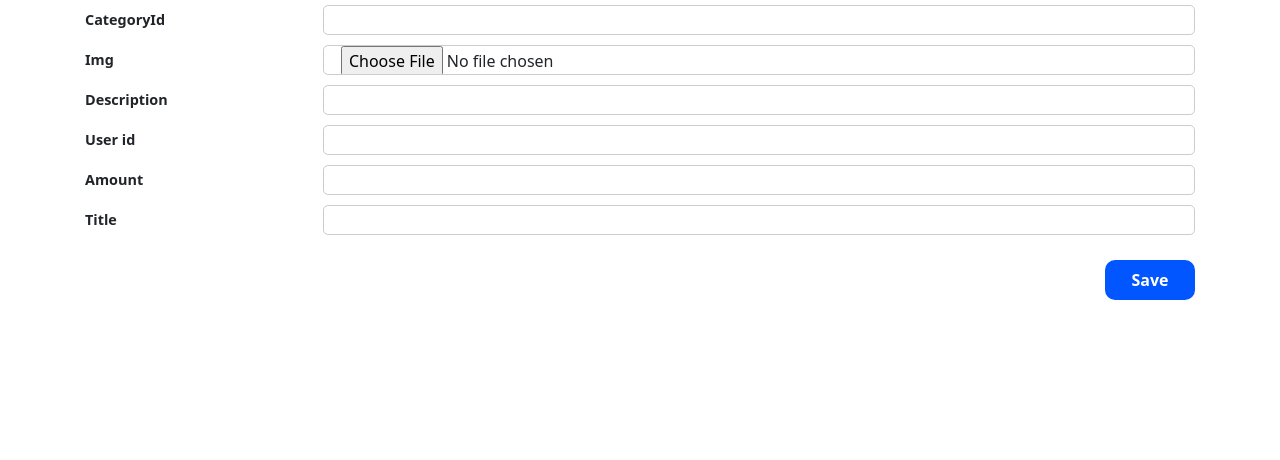
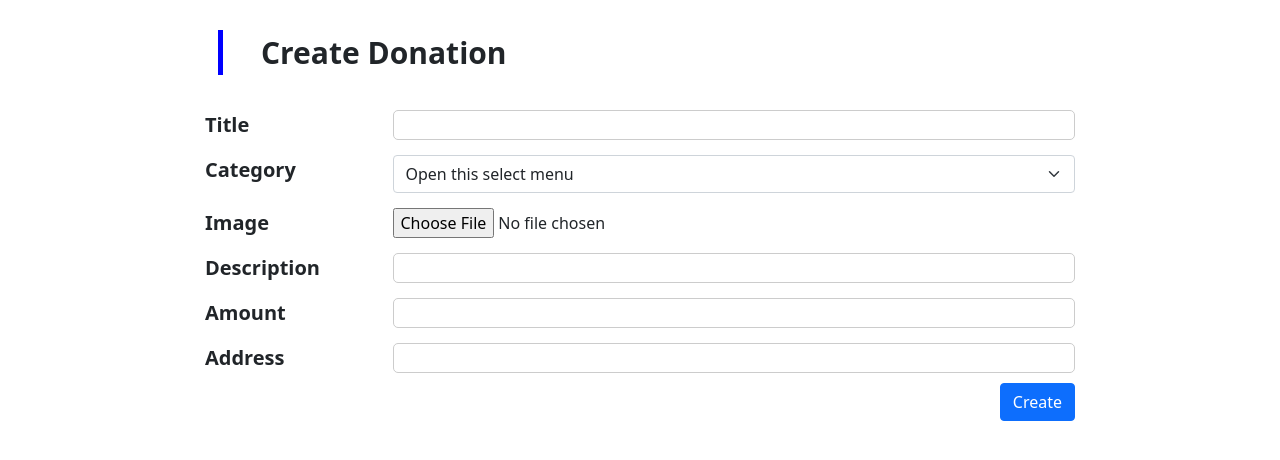
Before and after one commit to anngdinh/minathon2022, a React (Create React App) app in the folder client/: page /create in a window 1280 px wide. Shown: the top 460 px of the page. Built offline with nearby package versions, Linux system fonts and the light colour scheme.

Commit message:
create donation

```diff
--- a/client/public/index.html
+++ b/client/public/index.html
@@ -2,14 +2,14 @@
 <html lang="en">
   <head>
     <meta charset="utf-8" />
-    <link rel="icon" href="%PUBLIC_URL%/favicon.ico" />
+    <link rel="icon" href="%PUBLIC_URL%/logo192" />
     <meta name="viewport" content="width=device-width, initial-scale=1" />
     <meta name="theme-color" content="#000000" />
     <meta
       name="description"
       content="Web site created using create-react-app"
     />
-    <link rel="apple-touch-icon" href="%PUBLIC_URL%/logo192.png" />
+    <link rel="apple-touch-icon" href="%PUBLIC_URL%/logo.png" />
     <script src="https://unpkg.com/react/umd/react.production.min.js" crossorigin></script>
     <!--
       manifest.json provides metadata used when your web app is installed on a
--- a/client/src/Product/Create.js
+++ b/client/src/Product/Create.js
@@ -1,6 +1,7 @@
 import styled from 'styled-components'
 import { Container, Row, Col } from "react-grid-system";
 import { useState } from 'react';
+import { Form, Button } from 'react-bootstrap';
 
 const User = {
     "username": "Long",
@@ -14,48 +15,42 @@ const User = {
 }
 
 export default function Create() {
-    const choices = [
-        {
-            id: 1,
-            name: "Male"
-        },
-        {
-            id: 2,
-            name: "Female"
-        },
-        {
-            id: 3,
-            name: "Other"
-        }
-    ]
-
-    const [checked, setChecked] = useState(1);
 
     return (
         <div>
-            <Container>
+            <Title>
+                Create Donation
+            </Title>
+            <Container style={{maxWidth: "900px"}}>
                 <form encType='multipart/form-data' method="POST">
                     <ContainerInput>
                         <Row>
-                            <Col lg={2.5}><NameInput>CategoryId</NameInput></Col>
+                            <Col lg={2.5}><NameInput>Title</NameInput></Col>
                             <Col lg={9.5}><Input type="text" /></Col>
                         </Row>
                     </ContainerInput>
                     <ContainerInput>
                         <Row>
-                            <Col lg={2.5}><NameInput>Img</NameInput></Col>
-                            <Col lg={9.5}><Input type="file" /></Col>
+                            <Col lg={2.5}><NameInput>Category</NameInput></Col>
+                            <Col lg={9.5}>
+                                <Form.Select aria-label="Default select example">
+                                    <option>Open this select menu</option>
+                                    <option value="1">Clothing</option>
+                                    <option value="2">Funiture</option>
+                                    <option value="3">Shoe</option>
+                                </Form.Select>
+                            </Col>
+                        </Row>
+                    </ContainerInput>
+                    <ContainerInput>
+                        <Row>
+                            <Col lg={2.5}><NameInput>Image</NameInput></Col>
+                            <Col lg={9.5}><input type="file" /></Col>
                         </Row>
                     </ContainerInput>
                     <ContainerInput>
                         <Row>
                             <Col lg={2.5}><NameInput>Description</NameInput></Col>
-                            <Col lg={9.5}><Input type="text" /></Col>
-                        </Row>
-                    </ContainerInput>
-                    <ContainerInput>
-                        <Row>
-                            <Col lg={2.5}><NameInput>User id</NameInput></Col>
                             <Col lg={9.5}><Input type="text" /></Col>
                         </Row>
                     </ContainerInput>
@@ -67,21 +62,28 @@ export default function Create() {
                     </ContainerInput>
                     <ContainerInput>
                         <Row>
-                            <Col lg={2.5}><NameInput>Title</NameInput></Col>
+                            <Col lg={2.5}><NameInput>Address</NameInput></Col>
                             <Col lg={9.5}><Input type="text" /></Col>
                         </Row>
                     </ContainerInput>
 
-                    <ButtonSave>Save</ButtonSave>
+                    <ButtonSave>Create</ButtonSave>
                 </form>
             </Container>
 
 
-        </div>
+        </div >
     )
 }
 
 
+const Title = styled.div`
+    font-size: 30px;
+    font-weight: bold;
+    border-left: 5px solid blue;
+    margin: 30px 0 30px 17vw;
+    padding-left: 3vw;
+`
 const Line = styled.hr`
     margin-top: 10px;
     margin-bottom: 10px;
@@ -106,14 +108,14 @@ const ContainerImg = styled.div`
 
 const ContainerInput = styled.div`
     /* background-color: #F5F7FF; */
-    margin-bottom: 5px;
+    margin-bottom: 10px;
     border-top-right-radius: 15px;
     padding-top: 5px;
 `
 const NameInput = styled.span`
     font-weight: 600;
     margin-bottom: 5px;
-    font-size: 90%;
+    font-size: 20px;
     height: 30px;
     line-height: 30px;
 
@@ -137,26 +139,10 @@ const InputChoice = styled.input`
     margin: 5px;
     font-size: 90%;
 `
-const ButtonSave = styled.button`
-    width: 90px;
-    height: 40px;
-    border-radius: 10px;
-    border: none;
+const ButtonSave = styled(Button)`
     float: right;
-    margin-top: 20px;
-    background-color: #0156FF;
-    font-weight: 600;
-    color: white;
-    transition: all .3s;
-    :hover {
-        background-color: #00369F;
-    }
-    cursor: pointer;
 `
-const Title = styled.div`
-    font-weight: 600;
-    font-size: 104%;
-`
+
 const IconEdit = styled.div`
     background-color: 	#CCCCCC;
     border-radius: 50%;
--- a/client/src/User/ProductList.js
+++ b/client/src/User/ProductList.js
@@ -2,7 +2,7 @@ import styled from 'styled-components'
 import { Card, CardGroup, Figure, Badge } from 'react-bootstrap';
 
 export default function ProductList({ list, type }) {
-
+// type 1 for donation, type 2 for received
 
   return (
     <div>
@@ -21,9 +21,9 @@ export default function ProductList({ list, type }) {
               <p className='title'>{list[0].title}</p>
               <div className='state'>
 
-                <Status>
+                {/* <Status>
                   <i class="fa-check-circle"></i> in stock
-                </Status>
+                </Status> */}
               </div>
 
             </TitleProduct>
@@ -37,8 +37,8 @@ export default function ProductList({ list, type }) {
         </ProductItem>
       </Card>
 
-      {list[0].address}
-      {type}
+      {/* {list[0].address}
+      {type} */}
     </div>
   )
 }
@@ -74,8 +74,10 @@ const TitleProduct = styled.div`
   flex-direction: row;
   justify-content: space-between;
   .title {
-    color: red;
+    color: black;
     margin: 0;
+    font-weight: bold;
+    font-size: 28px;
   }
 `
 const Category = styled.p`
--- a/client/src/User/User.js
+++ b/client/src/User/User.js
@@ -69,6 +69,7 @@ const User = () => {
 
           {targetNavItem==='my-account' && <Information/>}
           {targetNavItem==='donation' && <ProductList list={Products} type={1} />}
+          {targetNavItem==='received' && <ProductList list={Products} type={1} />}
         </Content>
       </Row>
     </Container>
```
Also changed, not shown: client/public/logo192.png, client/public/logo512.png, client/public/manifest.json.
